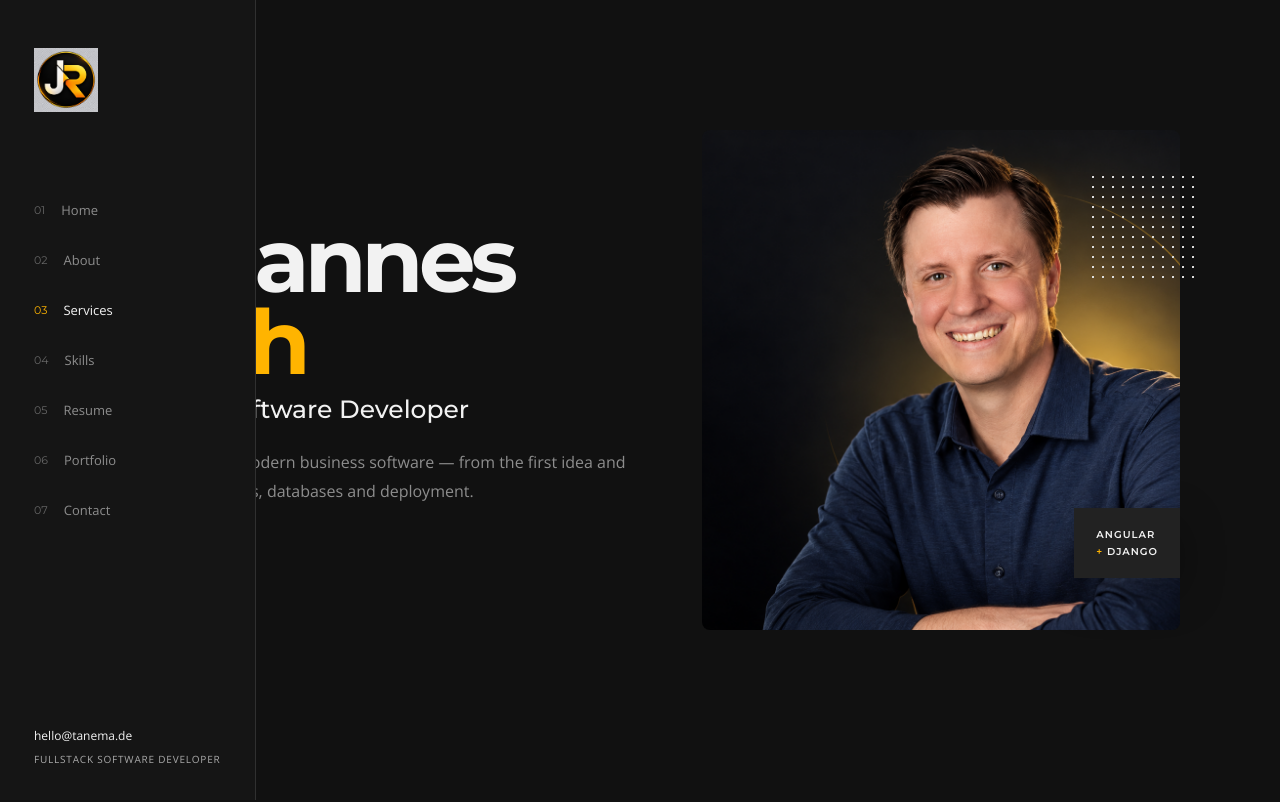
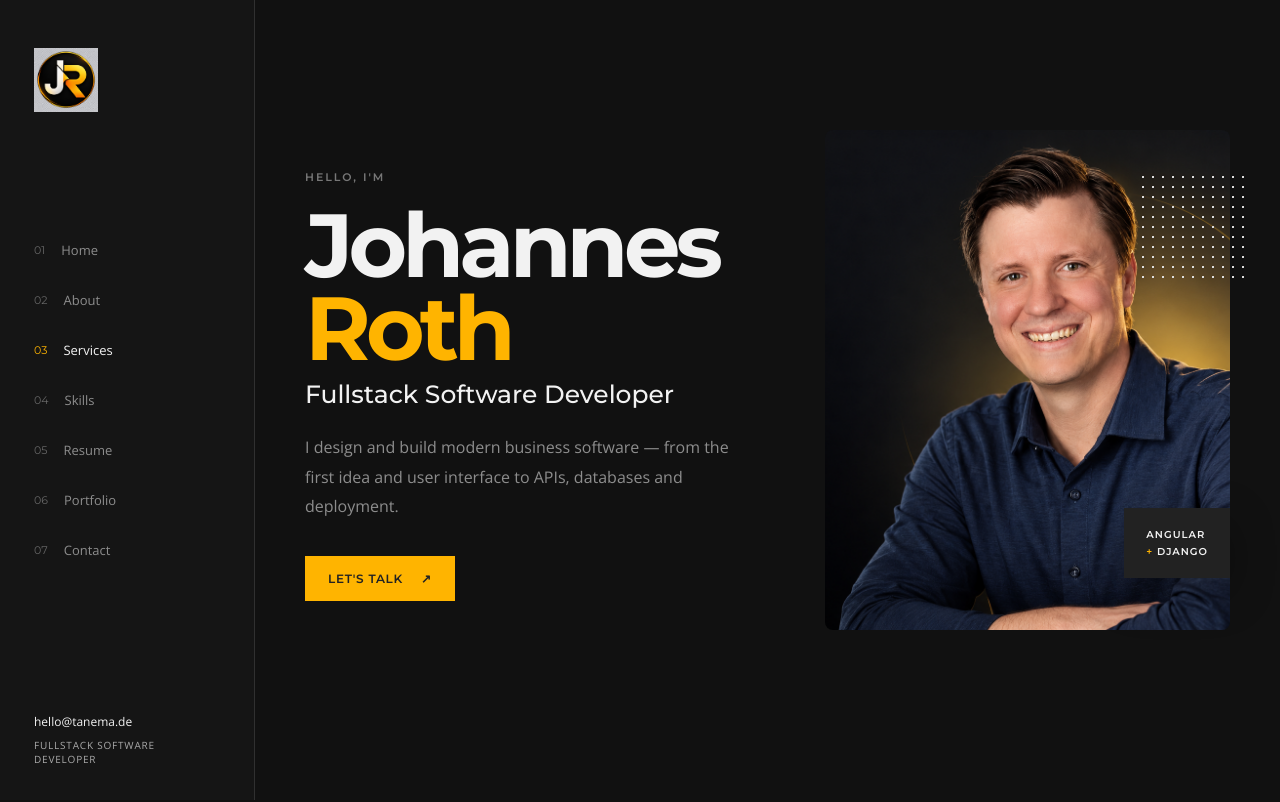
Before and after one commit to jorohx84/personal_portfolio_website, an Angular app: page / in a window 1280 px wide. Shown: the top 802 px of the page. Built offline with nearby package versions, Linux system fonts and the light colour scheme.

Commit message:
Center sidebar navigation vertically

```diff
--- a/src/styles.scss
+++ b/src/styles.scss
@@ -1,8 +1,8 @@
 @import url('https://fonts.googleapis.com/css2?family=Montserrat:wght@400;500;600;700&family=Open+Sans:wght@400;500;600&display=swap');
 
-:root{--accent:#ffb400;--ink:#f2f2f2;--muted:#8d8d8d;--line:#303030;--soft:#202020;--dark:#111111;--sidebar:#151515}
-*{box-sizing:border-box}html{scroll-behavior:smooth}body{margin:0;color:var(--ink);font-family:'Open Sans',sans-serif;background:#111}button,a{font:inherit}button{border:0;background:none;cursor:pointer}a{text-decoration:none;color:inherit}.page{margin-left:var(--sidebar)}.section-shell{width:min(1080px,calc(100% - 100px));margin:0 auto}
-.sidebar{position:fixed;z-index:30;left:0;top:0;width:var(--sidebar);height:100vh;background:var(--sidebar);border-right:1px solid var(--line);display:flex;flex-direction:column;padding:48px 34px 34px}.sidebar-top{display:flex;justify-content:space-between;align-items:center}.logo{width:64px;height:64px;padding:0;display:grid;place-items:center}.logo img{width:100%;height:100%;display:block;object-fit:contain}.close-menu{display:none;font-size:28px}.side-nav{margin-top:75px;display:grid;gap:4px}.side-nav button{display:flex;align-items:center;gap:16px;padding:14px 0;text-align:left;font-size:13px;color:#8d8d8d;transition:.2s}.side-nav button span{font:11px Montserrat;color:#666}.side-nav button.active,.side-nav button:hover{color:var(--ink)}.side-nav button.active span{color:var(--accent)}.sidebar-bottom{margin-top:auto;display:grid;gap:8px}.sidebar-bottom a{font-size:12px}.sidebar-bottom small{font-size:10px;color:#aaa;text-transform:uppercase;letter-spacing:.08em}.mobile-menu,.mobile-overlay{display:none}
+:root{--accent:#ffb400;--ink:#f2f2f2;--muted:#8d8d8d;--line:#303030;--soft:#202020;--dark:#111111;--sidebar-width:255px;--sidebar-bg:#151515}
+*{box-sizing:border-box}html{scroll-behavior:smooth}body{margin:0;color:var(--ink);font-family:'Open Sans',sans-serif;background:#111}button,a{font:inherit}button{border:0;background:none;cursor:pointer}a{text-decoration:none;color:inherit}.page{margin-left:var(--sidebar-width)}.section-shell{width:min(1080px,calc(100% - 100px));margin:0 auto}
+.sidebar{position:fixed;z-index:30;left:0;top:0;width:var(--sidebar-width);height:100vh;background:var(--sidebar-bg);border-right:1px solid var(--line);display:flex;flex-direction:column;padding:48px 34px 34px}.sidebar-top{display:flex;justify-content:space-between;align-items:center}.logo{width:64px;height:64px;padding:0;display:grid;place-items:center}.logo img{width:100%;height:100%;display:block;object-fit:contain}.close-menu{display:none;font-size:28px}.side-nav{position:absolute;top:50%;left:34px;right:34px;transform:translateY(-50%);display:grid;gap:4px}.side-nav button{display:flex;align-items:center;gap:16px;padding:14px 0;text-align:left;font-size:13px;color:#8d8d8d;transition:.2s}.side-nav button span{font:11px Montserrat;color:#666}.side-nav button.active,.side-nav button:hover{color:var(--ink)}.side-nav button.active span{color:var(--accent)}.sidebar-bottom{margin-top:auto;display:grid;gap:8px}.sidebar-bottom a{font-size:12px}.sidebar-bottom small{font-size:10px;color:#aaa;text-transform:uppercase;letter-spacing:.08em}.mobile-menu,.mobile-overlay{display:none}
 .hero{min-height:760px;display:grid;grid-template-columns:1fr .9fr;gap:70px;align-items:center}.kicker,.section-heading>span{font:600 11px Montserrat;letter-spacing:.18em;color:#777}.hero h1{font:700 clamp(64px,7vw,105px) Montserrat;line-height:.92;letter-spacing:-.055em;margin:20px 0 10px}.hero h1 strong{color:var(--accent)}.hero h2{font:500 25px Montserrat;margin:0 0 24px}.hero-text{max-width:530px;color:var(--muted);line-height:1.85;font-size:16px;margin-bottom:34px}.primary-btn{display:inline-flex;align-items:center;gap:18px;background:var(--accent);padding:15px 23px;color:#222;font:600 12px Montserrat;text-transform:uppercase;letter-spacing:.06em;transition:.2s}.primary-btn:hover{transform:translateY(-2px);box-shadow:0 10px 25px rgba(255,180,0,.25)}.hero-art{position:relative;height:540px;display:flex;align-items:center;justify-content:center}.portrait{width:100%;height:500px;background:#111;border-radius:8px;position:relative;overflow:hidden}.portrait img{width:100%;height:100%;display:block;object-fit:cover;object-position:65% center}.hero-badge{position:absolute;right:0;bottom:72px;background:#222;padding:18px 22px;box-shadow:0 15px 45px #0005;font:600 10px Montserrat;line-height:1.7;letter-spacing:.1em}.hero-badge span{color:var(--accent)}.hero-dots{position:absolute;width:110px;height:110px;right:-18px;top:62px;background:radial-gradient(#ddd 1px,transparent 1px);background-size:10px 10px}
 .content-section{padding:115px 0}.section-heading{margin-bottom:62px}.section-heading h2{font:700 clamp(42px,5vw,62px) Montserrat;margin:10px 0 0;letter-spacing:-.04em}.section-heading h2:after{content:'';display:block;width:42px;height:3px;background:var(--accent);margin-top:22px}.about-grid,.skills-grid,.resume-grid,.contact-grid{display:grid;grid-template-columns:1fr 1fr;gap:85px}.about-grid h3,.skills-copy h3,.contact-grid h3{font:600 30px Montserrat;line-height:1.3;margin:0 0 22px}.about-grid h3 span,.skills-copy h3 span,.contact-grid h3 span{color:var(--accent)}.about-grid p,.skills-copy p,.contact-grid p{color:var(--muted);line-height:1.85;font-size:15px}.about-grid .large{font-size:19px;color:#444;line-height:1.7}.facts{display:grid;grid-template-columns:1fr 1fr;gap:18px;margin:30px 0}.facts div{border-top:1px solid var(--line);padding-top:13px;display:grid;gap:5px}.facts small,.contact-info small{font:10px Montserrat;text-transform:uppercase;color:#aaa;letter-spacing:.1em}.facts strong{font:600 12px Montserrat}.text-link{display:inline-block;margin-top:12px;color:#333;font:600 12px Montserrat;border-bottom:2px solid var(--accent);padding-bottom:5px}
 .soft-bg{background:var(--soft)}.service-grid{display:grid;grid-template-columns:repeat(3,1fr);border-top:1px solid var(--line);border-left:1px solid var(--line)}.service-card{min-height:270px;padding:28px;border-right:1px solid var(--line);border-bottom:1px solid var(--line);background:#191919;position:relative;transition:.25s}.service-card:hover{transform:translateY(-4px);box-shadow:0 15px 40px #0000000d}.service-number{position:absolute;right:22px;top:22px;font:10px Montserrat;color:#bbb}.service-icon{font:700 21px monospace;color:var(--accent);margin-bottom:48px}.service-card h3{font:600 18px Montserrat;margin:0 0 13px}.service-card p{font-size:13px;line-height:1.75;color:#888;margin:0}
@@ -11,5 +11,5 @@
 .portfolio-grid{display:grid;grid-template-columns:repeat(2,1fr);gap:35px}.portfolio-card{background:#191919}.portfolio-image{height:300px;background:#242424;position:relative;overflow:hidden;display:grid;place-items:center}.portfolio-card:nth-child(2) .portfolio-image{background:#202a2c}.portfolio-card:nth-child(3) .portfolio-image{background:#2b2822}.project-index{position:absolute;top:18px;left:20px;font:10px Montserrat;color:#999}.mock-ui{width:72%;height:64%;background:#2a2a2a;box-shadow:0 20px 40px #0006}.mock-top{height:34px;border-bottom:1px solid #333;padding:11px 12px;font:600 8px Montserrat;color:#444}.mock-top i{display:inline-block;width:5px;height:5px;border-radius:50%;background:#ddd;margin-right:4px}.mock-top b{float:right;font-size:7px}.mock-content{padding:22px;display:grid;grid-template-columns:1fr 1fr;gap:12px}.mock-content span{height:55px;background:#333}.mock-content span:first-child{grid-column:span 2;height:42px;background:#2a2a2a;border-bottom:2px solid var(--accent)}.portfolio-meta{display:flex;justify-content:space-between;align-items:center;padding:22px 0 5px}.portfolio-meta small{font:9px Montserrat;color:#aaa;text-transform:uppercase;letter-spacing:.1em}.portfolio-meta h3{font:600 22px Montserrat;margin:8px 0}.portfolio-meta>span{width:38px;height:38px;border:1px solid #ddd;border-radius:50%;display:grid;place-items:center}.portfolio-card>p{color:#888;font-size:13px;line-height:1.7;margin-top:0}
 .quote-section{background:var(--dark);color:#fff;padding:100px 0}.quote-mark{font:700 70px Georgia;color:var(--accent);line-height:.7}.quote-section p{font:500 clamp(28px,4vw,48px) Montserrat;line-height:1.25;max-width:850px;margin:25px 0}.quote-section span{font:10px Montserrat;color:#888;text-transform:uppercase;letter-spacing:.15em}
 .contact-section{padding-bottom:130px}.contact-grid h3{font-size:36px}.contact-info{display:grid;align-content:start;gap:28px}.contact-info div{border-bottom:1px solid var(--line);padding-bottom:20px;display:grid;gap:8px}.contact-info a,.contact-info strong{font:600 14px Montserrat}.footer{border-top:1px solid var(--line);min-height:90px;display:flex;align-items:center;justify-content:space-between;color:#999;font:10px Montserrat;text-transform:uppercase;letter-spacing:.06em}.footer button{font:10px Montserrat;color:#777}
-@media(max-width:1050px){:root{--sidebar:220px}.section-shell{width:min(100% - 60px,1080px)}.hero{gap:35px}.portrait{width:340px;height:430px}.service-card{min-height:290px}}
-@media(max-width:800px){:root{--sidebar:0px}.page{margin-left:0}.sidebar{transform:translateX(-100%);transition:.25s;width:280px;box-shadow:15px 0 40px #0002}.sidebar.open{transform:translateX(0)}.close-menu{display:block}.mobile-menu{display:grid;position:fixed;z-index:25;right:20px;top:20px;width:46px;height:46px;background:#222;box-shadow:0 5px 20px #0001;place-content:center;gap:4px}.mobile-menu span{display:block;width:18px;height:2px;background:#222}.mobile-overlay.show{display:block;position:fixed;inset:0;z-index:20;background:#000b}.section-shell{width:calc(100% - 38px)}.hero{min-height:auto;padding:110px 0 80px;grid-template-columns:1fr}.hero h1{font-size:64px}.hero-art{height:420px}.portrait{height:380px;width:290px}.hero-badge{right:5px;bottom:40px}.content-section{padding:85px 0}.about-grid,.skills-grid,.resume-grid,.contact-grid{grid-template-columns:1fr;gap:45px}.service-grid{grid-template-columns:1fr}.portfolio-grid{grid-template-columns:1fr}.footer{padding:24px 0;display:grid;gap:13px}.section-heading{margin-bottom:45px}}
+@media(max-width:1050px){:root{--sidebar-width:220px}.section-shell{width:min(100% - 60px,1080px)}.hero{gap:35px}.portrait{width:340px;height:430px}.service-card{min-height:290px}}
+@media(max-width:800px){:root{--sidebar-width:0px}.page{margin-left:0}.sidebar{transform:translateX(-100%);transition:.25s;width:280px;box-shadow:15px 0 40px #0002}.sidebar.open{transform:translateX(0)}.close-menu{display:block}.mobile-menu{display:grid;position:fixed;z-index:25;right:20px;top:20px;width:46px;height:46px;background:#222;box-shadow:0 5px 20px #0001;place-content:center;gap:4px}.mobile-menu span{display:block;width:18px;height:2px;background:#222}.mobile-overlay.show{display:block;position:fixed;inset:0;z-index:20;background:#000b}.section-shell{width:calc(100% - 38px)}.hero{min-height:auto;padding:110px 0 80px;grid-template-columns:1fr}.hero h1{font-size:64px}.hero-art{height:420px}.portrait{height:380px;width:290px}.hero-badge{right:5px;bottom:40px}.content-section{padding:85px 0}.about-grid,.skills-grid,.resume-grid,.contact-grid{grid-template-columns:1fr;gap:45px}.service-grid{grid-template-columns:1fr}.portfolio-grid{grid-template-columns:1fr}.footer{padding:24px 0;display:grid;gap:13px}.section-heading{margin-bottom:45px}}
```
